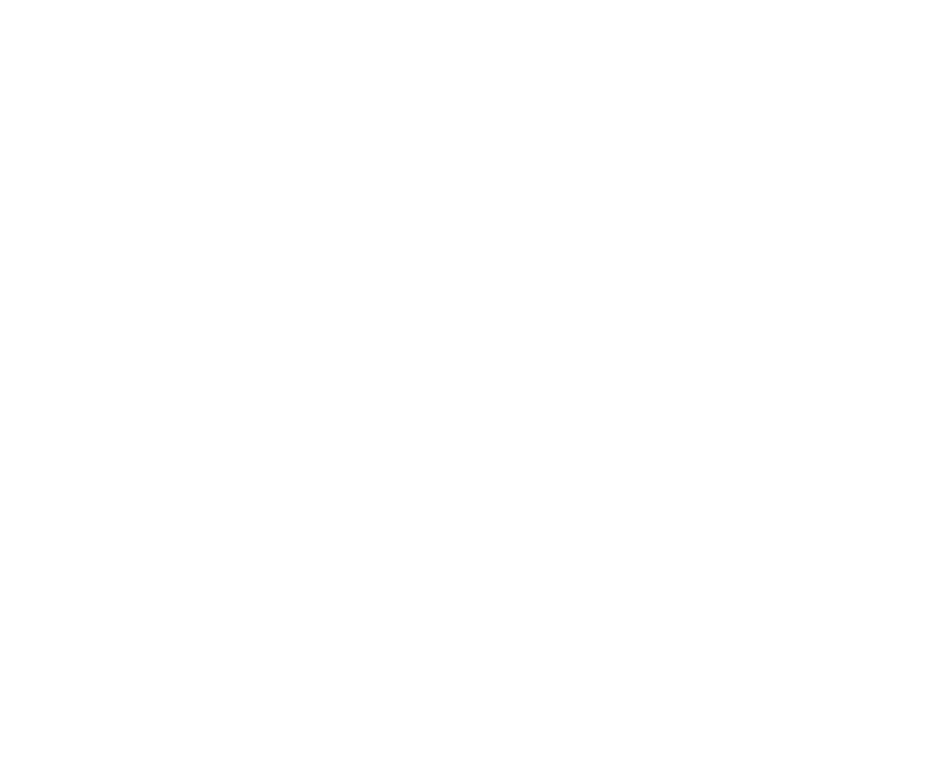
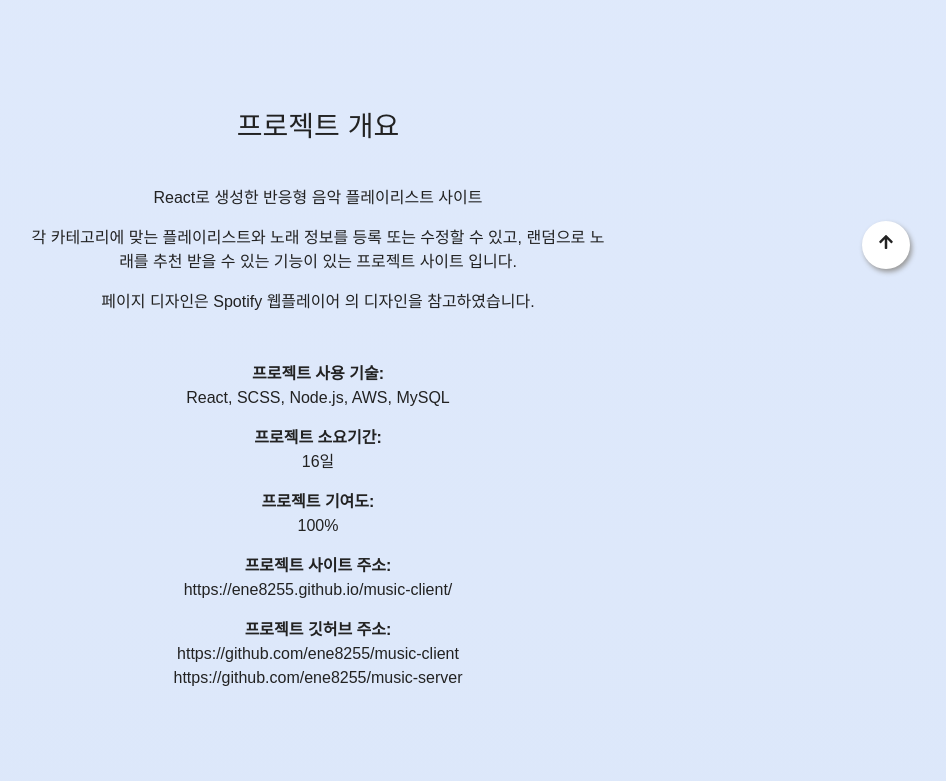
Before and after one commit to ene8255/my-portfolio, a React (Create React App) app: page /project/1 in a window 1280 px wide. Shown: the part 499-1280 px from the top of the page, without its empty margins (322-1268 px from the left). Before the commit the page ends 800 px from the top, so only its background shows below. Built offline with nearby package versions, Linux system fonts and the light colour scheme; a web font is replaced by a local one.

Commit message:
변경사항 수정 후 재배포

```diff
--- a/src/data/projects.json
+++ b/src/data/projects.json
@@ -123,7 +123,7 @@
             "desc": ["React로 생성한 포트폴리오 사이트", "조금 단순한 페이지 구성으로 불필요한 내용은 최대한 줄이고 깔끔한 포트폴리오 사이트를 만들어 보았습니다."],
             "skills": "React, SCSS",
             "days": "12",
-            "site": "--",
+            "site": "https://ene8255.github.io/my-portfolio/",
             "github": ["https://github.com/ene8255/my-portfolio"],
             "functions": [
                 {
--- a/src/index.js
+++ b/src/index.js
@@ -9,7 +9,7 @@ import Restoration from './Restoration';
 
 ReactDOM.render(
   <React.StrictMode>
-    <BrowserRouter basename='/my-portfolio'>
+    <BrowserRouter basename={process.env.PUBLIC_URL}>
       <Restoration />
       <App />
     </BrowserRouter>
```
Also changed, not shown: 8 other files (tests, documents, lock files or other folders).
